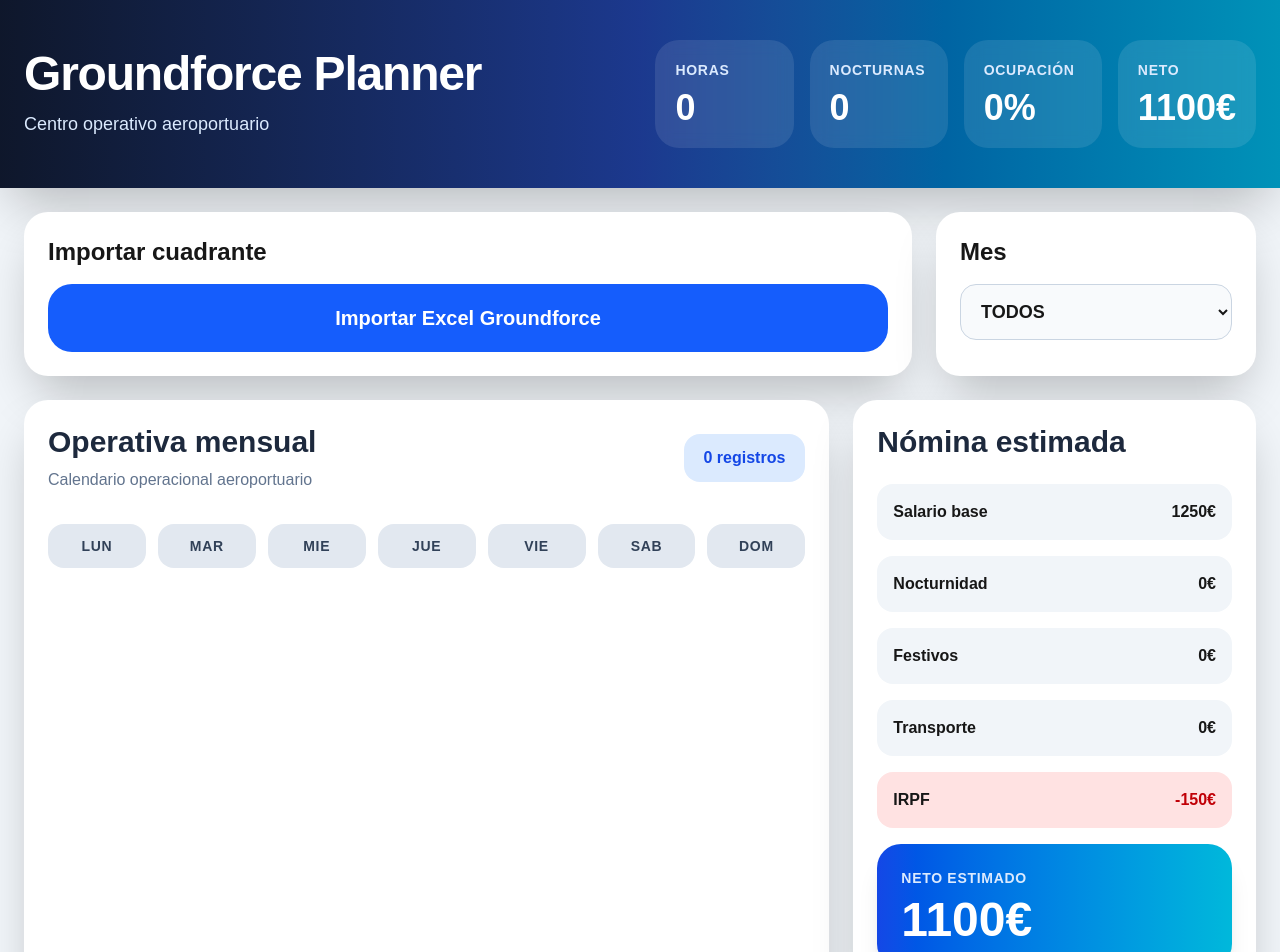
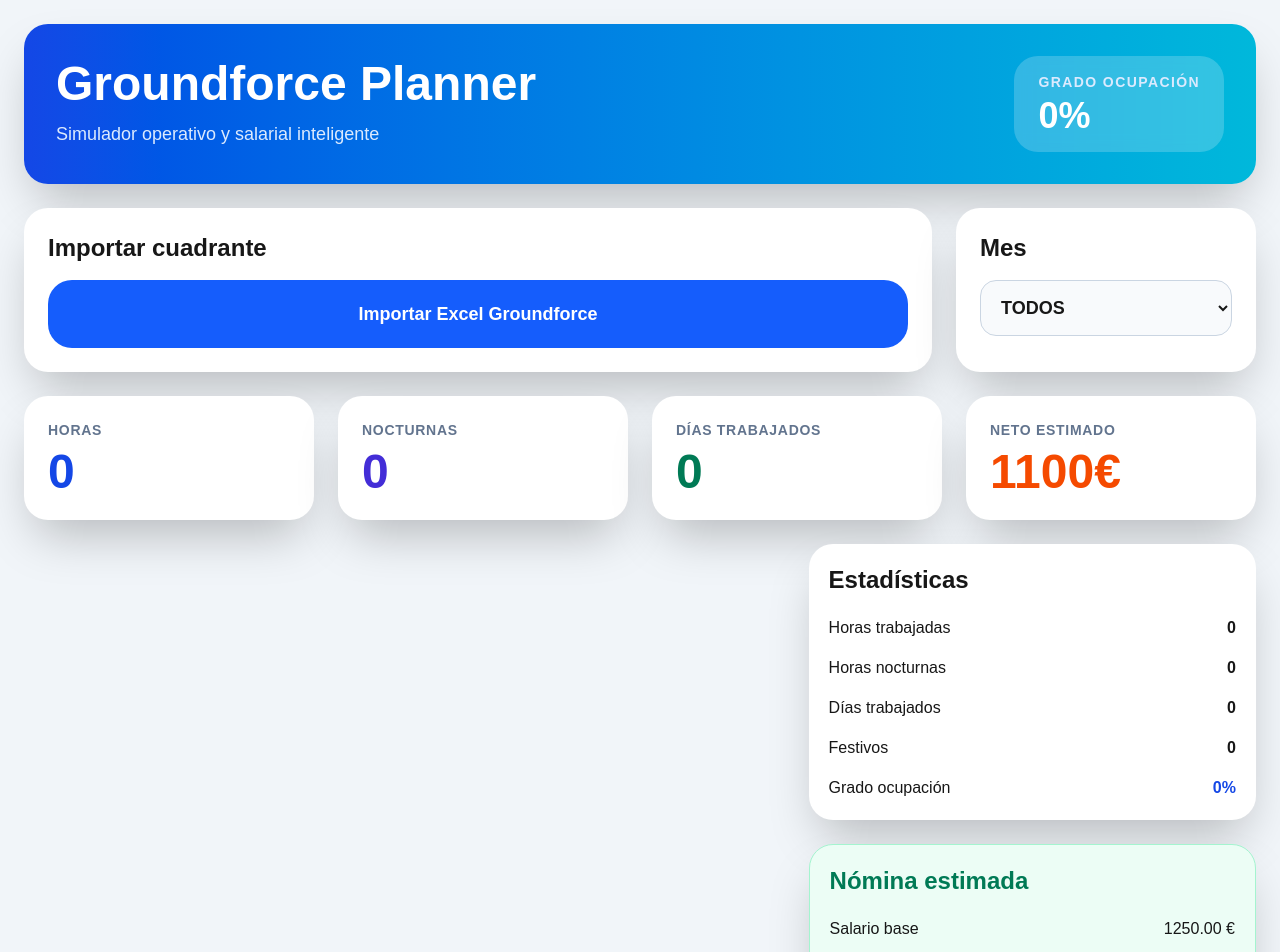
Before and after one commit to joaquinlacarcelgarcia-hash/groundforce-planner, a Next.js app: page / in a window 1280 px wide. Shown: the top 952 px of the page. Built offline with nearby package versions, Linux system fonts and the light colour scheme.

Commit message:
version estable completa

```diff
--- a/app/page.tsx
+++ b/app/page.tsx
@@ -1,6 +1,11 @@
 "use client";
 
 import { useMemo, useState } from "react";
+
+import Calendario from "@/components/Calendario";
+import Stats from "@/components/Stats";
+import Nomina from "@/components/Nomina";
+import Verificador from "@/components/Verificador";
 
 import {
   importarExcelGroundforce,
@@ -61,90 +66,6 @@
   return horas;
 }
 
-function calcularHorasDia(
-  dia: DiaTurno
-) {
-  let total = 0;
-
-  dia.bloques.forEach(
-    (bloque) => {
-
-      total +=
-        calcularHoras(
-          bloque.inicio,
-          bloque.fin
-        );
-
-    }
-  );
-
-  return total;
-}
-
-function obtenerColorTurno(
-  dia: DiaTurno
-) {
-
-  if (
-    dia.codigo === "DL"
-  ) {
-    return "bg-slate-200 border-slate-300";
-  }
-
-  if (
-    dia.codigo === "V"
-  ) {
-    return "bg-green-100 border-green-300";
-  }
-
-  if (
-    dia.codigo === "F"
-  ) {
-    return "bg-red-100 border-red-300";
-  }
-
-  if (
-    dia.bloques.some(
-      (b) =>
-        Number(
-          b.inicio.split(":")[0]
-        ) >= 22
-    )
-  ) {
-    return "bg-purple-100 border-purple-300";
-  }
-
-  if (
-    dia.bloques.some(
-      (b) =>
-        Number(
-          b.inicio.split(":")[0]
-        ) < 12
-    )
-  ) {
-    return "bg-blue-100 border-blue-300";
-  }
-
-  return "bg-orange-100 border-orange-300";
-}
-
-function obtenerNombreDia(
-  indice: number
-) {
-
-  const dias = [
-    "LUN",
-    "MAR",
-    "MIE",
-    "JUE",
-    "VIE",
-    "SAB",
-    "DOM",
-  ];
-
-  return dias[indice];
-}
-
 export default function Home() {
 
   const [turnos, setTurnos] =
@@ -154,7 +75,7 @@
     useState("TODOS");
 
   // =====================================
-  // IMPORTAR
+  // IMPORTAR EXCEL
   // =====================================
 
   async function manejarImportacion(
@@ -186,7 +107,7 @@
   }
 
   // =====================================
-  // MESES
+  // MESES DISPONIBLES
   // =====================================
 
   const meses =
@@ -199,7 +120,7 @@
     );
 
   // =====================================
-  // FILTRO
+  // FILTRAR MES
   // =====================================
 
   const turnosFiltrados =
@@ -212,7 +133,7 @@
         );
 
   // =====================================
-  // STATS
+  // ESTADISTICAS
   // =====================================
 
   const estadisticas =
@@ -228,6 +149,16 @@
 
       turnosFiltrados.forEach(
         (dia) => {
+
+          if (
+            dia.codigo === "DL"
+          )
+            return;
+
+          if (
+            dia.codigo === "V"
+          )
+            return;
 
           if (
             dia.codigo === "F"
@@ -313,113 +244,63 @@
     );
 
   // =====================================
-  // ALERTAS
+  // VERIFICADOR
   // =====================================
 
-  const alertas: string[] =
+  const errores: string[] =
     [];
+
+  if (
+    estadisticas.nocturnas > 40
+  ) {
+    errores.push(
+      "Exceso nocturnidad"
+    );
+  }
 
   if (
     estadisticas.horas > 180
   ) {
-    alertas.push(
-      "Exceso posible de jornada"
+    errores.push(
+      "Posible exceso jornada"
     );
   }
-
-  if (
-    estadisticas.nocturnas > 40
-  ) {
-    alertas.push(
-      "Demasiadas nocturnas"
-    );
-  }
-
-  // =====================================
-  // ORDENAR
-  // =====================================
-
-  const diasOrdenados =
-    [...turnosFiltrados].sort(
-      (a, b) =>
-        a.dia - b.dia
-    );
 
   // =====================================
   // UI
   // =====================================
 
   return (
-    <main className="min-h-screen bg-slate-100">
+    <main className="min-h-screen bg-slate-100 p-6">
+
+      <div className="mx-auto max-w-7xl">
 
         {/* HEADER */}
 
-      <div className="bg-gradient-to-r from-slate-900 via-blue-900 to-cyan-600 px-6 py-10 shadow-2xl">
+        <div className="mb-6 overflow-hidden rounded-3xl bg-gradient-to-r from-blue-700 to-cyan-500 p-8 shadow-2xl">
 
-        <div className="mx-auto flex max-w-7xl flex-col gap-6 lg:flex-row lg:items-center lg:justify-between">
+          <div className="flex flex-col gap-4 lg:flex-row lg:items-center lg:justify-between">
 
             <div>
 
-            <h1 className="text-5xl font-black tracking-tight text-white">
+              <h1 className="text-5xl font-black text-white">
                 Groundforce Planner
               </h1>
 
               <p className="mt-3 text-lg text-blue-100">
-              Centro operativo aeroportuario
+                Simulador operativo y salarial inteligente
               </p>
 
             </div>
 
-          {/* KPIS */}
+            <div className="rounded-3xl bg-white/20 px-6 py-4 backdrop-blur">
 
-          <div className="grid grid-cols-2 gap-4 lg:grid-cols-4">
-
-            <div className="rounded-3xl bg-white/10 p-5 backdrop-blur">
-
-              <div className="text-sm font-bold uppercase tracking-wider text-blue-100">
-                Horas
+              <div className="text-sm font-bold uppercase tracking-widest text-blue-100">
+                Grado ocupación
               </div>
 
-              <div className="mt-2 text-4xl font-black text-white">
-                {estadisticas.horas}
-              </div>
-
-            </div>
-
-            <div className="rounded-3xl bg-white/10 p-5 backdrop-blur">
-
-              <div className="text-sm font-bold uppercase tracking-wider text-blue-100">
-                Nocturnas
-              </div>
-
-              <div className="mt-2 text-4xl font-black text-white">
-                {
-                  estadisticas.nocturnas
-                }
-              </div>
-
-            </div>
-
-            <div className="rounded-3xl bg-white/10 p-5 backdrop-blur">
-
-              <div className="text-sm font-bold uppercase tracking-wider text-blue-100">
-                Ocupación
-              </div>
-
-              <div className="mt-2 text-4xl font-black text-white">
+              <div className="mt-1 text-4xl font-black text-white">
                 {gradoOcupacion}%
-              </div>
-
-            </div>
-
-            <div className="rounded-3xl bg-white/10 p-5 backdrop-blur">
-
-              <div className="text-sm font-bold uppercase tracking-wider text-blue-100">
-                Neto
-              </div>
-
-              <div className="mt-2 text-4xl font-black text-white">
-                {neto.toFixed(0)}€
               </div>
 
             </div>
@@ -428,25 +309,19 @@
 
         </div>
 
-      </div>
-
-      {/* BODY */}
-
-      <div className="mx-auto max-w-7xl p-6">
-
         {/* CONTROLES */}
 
-        <div className="mb-6 grid gap-6 lg:grid-cols-[1fr_320px]">
+        <div className="mb-6 grid gap-6 lg:grid-cols-[1fr_300px]">
 
           {/* IMPORTAR */}
 
           <div className="rounded-3xl bg-white p-6 shadow-2xl">
 
-            <h2 className="mb-4 text-2xl font-black">
+            <h2 className="mb-4 text-2xl font-bold">
               Importar cuadrante
             </h2>
 
-            <label className="flex cursor-pointer items-center justify-center rounded-3xl bg-blue-600 px-6 py-5 text-xl font-bold text-white transition hover:bg-blue-700">
+            <label className="flex cursor-pointer items-center justify-center rounded-3xl bg-blue-600 px-6 py-5 text-lg font-bold text-white transition hover:bg-blue-700">
 
               Importar Excel Groundforce
 
@@ -463,11 +338,11 @@
 
           </div>
 
-          {/* MES */}
+          {/* SELECTOR MES */}
 
           <div className="rounded-3xl bg-white p-6 shadow-2xl">
 
-            <h2 className="mb-4 text-2xl font-black">
+            <h2 className="mb-4 text-2xl font-bold">
               Mes
             </h2>
 
@@ -478,7 +353,7 @@
                   e.target.value
                 )
               }
-              className="w-full rounded-2xl border border-slate-300 bg-slate-50 px-4 py-4 text-lg font-bold"
+              className="w-full rounded-2xl border border-slate-300 bg-slate-50 px-4 py-4 text-lg font-semibold"
             >
 
               <option value="TODOS">
@@ -502,277 +377,55 @@
 
         </div>
 
-        {/* LAYOUT */}
+        {/* DASHBOARD SUPERIOR */}
 
-        <div className="grid gap-6 xl:grid-cols-[2fr_1fr]">
-
-          {/* CALENDARIO */}
+        <div className="mb-6 grid gap-6 md:grid-cols-2 xl:grid-cols-4">
 
           <div className="rounded-3xl bg-white p-6 shadow-2xl">
 
-            <div className="mb-8 flex items-center justify-between">
-
-              <div>
-
-                <h2 className="text-3xl font-black text-slate-800">
-                  Operativa mensual
-                </h2>
-
-                <p className="mt-2 text-slate-500">
-                  Calendario operacional aeroportuario
-                </p>
-
+            <div className="text-sm font-bold uppercase tracking-wider text-slate-500">
+              Horas
             </div>
 
-              <div className="rounded-2xl bg-blue-100 px-5 py-3 font-black text-blue-700">
-
-                {diasOrdenados.length} registros
-
+            <div className="mt-2 text-5xl font-black text-blue-700">
+              {estadisticas.horas}
             </div>
 
           </div>
 
-            {/* DIAS SEMANA */}
+          <div className="rounded-3xl bg-white p-6 shadow-2xl">
 
-            <div className="mb-4 grid grid-cols-7 gap-3">
-
-              {[
-                "LUN",
-                "MAR",
-                "MIE",
-                "JUE",
-                "VIE",
-                "SAB",
-                "DOM",
-              ].map((d) => (
-
-                <div
-                  key={d}
-                  className="rounded-2xl bg-slate-200 py-3 text-center text-sm font-black tracking-wider text-slate-700"
-                >
-                  {d}
+            <div className="text-sm font-bold uppercase tracking-wider text-slate-500">
+              Nocturnas
             </div>
 
-              ))}
-
-            </div>
-
-            {/* GRID CALENDARIO */}
-
-            <div className="grid grid-cols-7 gap-3">
-
-              {diasOrdenados.map(
-                (
-                  dia,
-                  index
-                ) => {
-
-                  const horasDia =
-                    calcularHorasDia(
-                      dia
-                    );
-
-                  return (
-
-                    <div
-                      key={index}
-                      className={`min-h-[170px] rounded-3xl border p-3 shadow-sm transition hover:scale-[1.02] hover:shadow-xl ${obtenerColorTurno(
-                        dia
-                      )}`}
-                    >
-
-                      {/* HEADER */}
-
-                      <div className="mb-3 flex items-center justify-between">
-
-                        <div className="text-2xl font-black text-slate-800">
-                          {dia.dia}
-                        </div>
-
-                        {dia.codigo && (
-
-                          <div className="rounded-xl bg-white px-2 py-1 text-xs font-black shadow">
-
-                            {dia.codigo}
-
-                          </div>
-
-                        )}
-
-                      </div>
-
-                      {/* TURNOS */}
-
-                      <div className="space-y-2">
-
-                        {dia.bloques.length >
-                        0 ? (
-
-                          dia.bloques.map(
-                            (
-                              bloque,
-                              i
-                            ) => (
-
-                              <div
-                                key={i}
-                                className="rounded-2xl bg-white p-2 text-center shadow"
-                              >
-
-                                <div className="text-sm font-black text-slate-800">
-
-                                  {bloque.inicio}
-
-                                </div>
-
-                                <div className="text-xs text-slate-400">
-                                  ↓
-                                </div>
-
-                                <div className="text-sm font-black text-slate-800">
-
-                                  {bloque.fin}
-
+            <div className="mt-2 text-5xl font-black text-indigo-700">
+              {estadisticas.nocturnas}
             </div>
 
           </div>
 
-                            )
-                          )
+          <div className="rounded-3xl bg-white p-6 shadow-2xl">
 
-                        ) : (
-
-                          <div className="rounded-2xl bg-white p-3 text-center text-xs font-bold text-slate-500 shadow">
-
-                            {dia.codigo ||
-                              "Sin turno"}
-
+            <div className="text-sm font-bold uppercase tracking-wider text-slate-500">
+              Días trabajados
             </div>
 
-                        )}
-
-                      </div>
-
-                      {/* FOOTER */}
-
-                      {horasDia > 0 && (
-
-                        <div className="mt-3 rounded-2xl bg-white p-2 text-center shadow">
-
-                          <div className="text-[10px] font-bold uppercase tracking-widest text-slate-400">
-                            Jornada
-                          </div>
-
-                          <div className="mt-1 text-lg font-black text-blue-700">
-
-                            {horasDia}h
-
+            <div className="mt-2 text-5xl font-black text-emerald-700">
+              {
+                estadisticas.diasTrabajados
+              }
             </div>
 
           </div>
 
-                      )}
-
-                    </div>
-
-                  );
-                }
-              )}
-
-            </div>
-
-          </div>
-
-          {/* SIDEBAR */}
-
-          <div className="space-y-6">
-
-            {/* NOMINA */}
-
           <div className="rounded-3xl bg-white p-6 shadow-2xl">
 
-              <h2 className="mb-6 text-3xl font-black text-slate-800">
-                Nómina estimada
-              </h2>
-
-              <div className="space-y-4">
-
-                <div className="flex justify-between rounded-2xl bg-slate-100 p-4">
-
-                  <span className="font-semibold">
-                    Salario base
-                  </span>
-
-                  <span className="font-black">
-                    {salarioBase}€
-                  </span>
-
-                </div>
-
-                <div className="flex justify-between rounded-2xl bg-slate-100 p-4">
-
-                  <span className="font-semibold">
-                    Nocturnidad
-                  </span>
-
-                  <span className="font-black">
-                    {plusNocturnidad.toFixed(
-                      0
-                    )}
-                    €
-                  </span>
-
-                </div>
-
-                <div className="flex justify-between rounded-2xl bg-slate-100 p-4">
-
-                  <span className="font-semibold">
-                    Festivos
-                  </span>
-
-                  <span className="font-black">
-                    {plusFestivos.toFixed(
-                      0
-                    )}
-                    €
-                  </span>
-
-                </div>
-
-                <div className="flex justify-between rounded-2xl bg-slate-100 p-4">
-
-                  <span className="font-semibold">
-                    Transporte
-                  </span>
-
-                  <span className="font-black">
-                    {plusTransporte.toFixed(
-                      0
-                    )}
-                    €
-                  </span>
-
-                </div>
-
-                <div className="flex justify-between rounded-2xl bg-red-100 p-4">
-
-                  <span className="font-semibold">
-                    IRPF
-                  </span>
-
-                  <span className="font-black text-red-700">
-                    -{irpf.toFixed(0)}€
-                  </span>
-
-                </div>
-
-                <div className="rounded-3xl bg-gradient-to-r from-blue-700 to-cyan-500 p-6 text-white shadow-xl">
-
-                  <div className="text-sm font-bold uppercase tracking-wider text-blue-100">
+            <div className="text-sm font-bold uppercase tracking-wider text-slate-500">
               Neto estimado
             </div>
 
-                  <div className="mt-2 text-5xl font-black">
+            <div className="mt-2 text-5xl font-black text-orange-600">
               {neto.toFixed(0)}€
             </div>
 
@@ -780,50 +433,60 @@
 
         </div>
 
-            </div>
+        {/* CONTENIDO */}
 
-            {/* ALERTAS */}
+        <div className="grid gap-6 lg:grid-cols-[1.7fr_1fr]">
 
-            <div className="rounded-3xl bg-white p-6 shadow-2xl">
+          {/* CALENDARIO */}
 
-              <h2 className="mb-5 text-3xl font-black text-slate-800">
-                Verificador
-              </h2>
+          <Calendario
+            turnos={
+              turnosFiltrados
+            }
+          />
 
-              {alertas.length ===
-              0 ? (
+          {/* SIDEBAR */}
 
-                <div className="rounded-2xl bg-green-100 p-5 text-center font-bold text-green-700">
+          <div className="space-y-6">
 
-                  Sin incidencias detectadas
+            <Stats
+              horas={
+                estadisticas.horas
+              }
+              nocturnas={
+                estadisticas.nocturnas
+              }
+              dias={
+                estadisticas.diasTrabajados
+              }
+              festivos={
+                estadisticas.festivos
+              }
+              ocupacion={
+                gradoOcupacion
+              }
+            />
 
-                </div>
+            <Nomina
+              salarioBase={
+                salarioBase
+              }
+              plusNocturnidad={
+                plusNocturnidad
+              }
+              plusFestivos={
+                plusFestivos
+              }
+              plusTransporte={
+                plusTransporte
+              }
+              irpf={irpf}
+              neto={neto}
+            />
 
-              ) : (
-
-                <div className="space-y-3">
-
-                  {alertas.map(
-                    (
-                      alerta,
-                      i
-                    ) => (
-
-                      <div
-                        key={i}
-                        className="rounded-2xl bg-red-100 p-4 font-bold text-red-700"
-                      >
-                        {alerta}
-                      </div>
-
-                    )
-                  )}
-
-                </div>
-
-              )}
-
-            </div>
+            <Verificador
+              errores={errores}
+            />
 
           </div>
 
```
Lines whose indentation alone changed are shown as unchanged.
